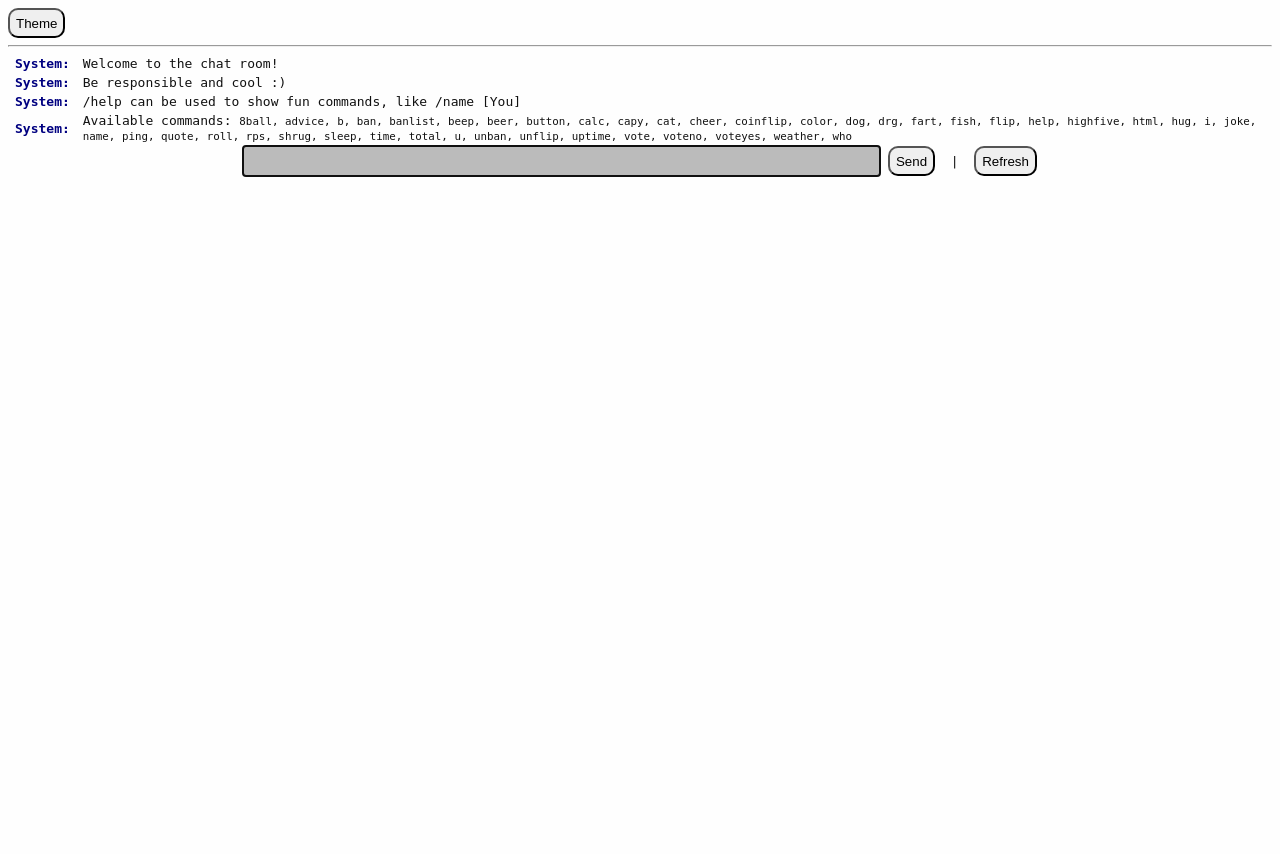
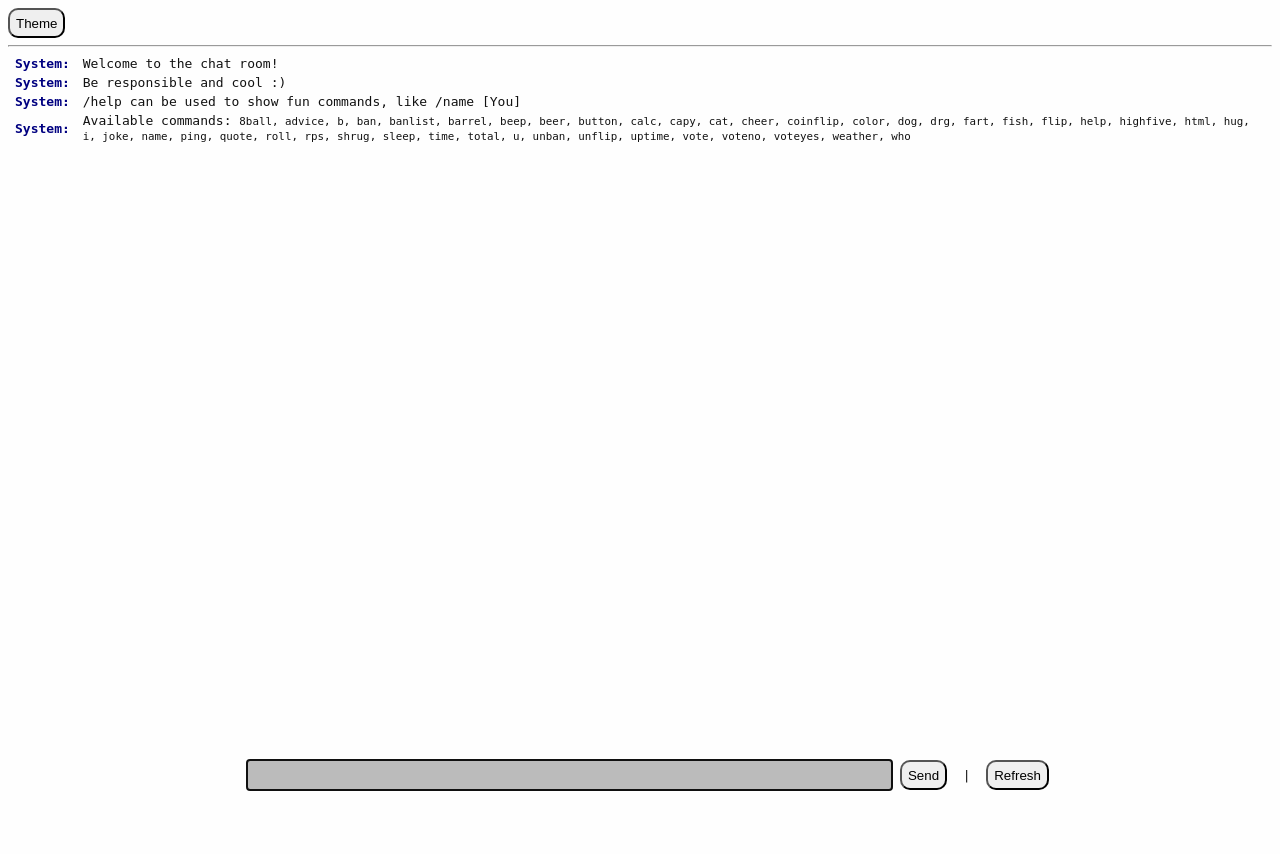
Before and after one commit to horizoncarlo/glyph-epub, a Flask app: page / in a window 1280 px wide. After the commit the page ends 791 px from the top, so only its background shows below. Run offline with Flask 3, Linux system fonts and the light colour scheme; data that the repository does not hold is empty.

Commit message:
Added barrel command. Cleaned up scrolling. Split some login for Kobo specific browsers. Reduced API photo limits

```diff
--- a/kobo-chat/commands.py
+++ b/kobo-chat/commands.py
@@ -184,6 +184,11 @@ def html_command(room, sender, args):
     room.add_system_message(
         f"{sender} incorrectly tried a command. Use /html [password] [text]"
     )
+
+
+@command("barrel")
+def barrel(room, sender, args):
+    room.start_barrel(sender)
 
 
 @command("beep")
@@ -623,7 +628,7 @@ def advice(room, sender, args):
 
 @command("dog")
 def dog(room, sender, args):
-    if not check_limit(room, "dog", 20):
+    if not check_limit(room, "dog", 5):
         return
 
     def fetch():
@@ -643,7 +648,7 @@ def dog(room, sender, args):
 
 @command("cat")
 def cat(room, sender, args):
-    if not check_limit(room, "cat", 20):
+    if not check_limit(room, "cat", 5):
         return
 
     def fetch():
@@ -663,7 +668,7 @@ def cat(room, sender, args):
 
 @command("capy")
 def capy(room, sender, args):
-    if not check_limit(room, "capy", 20):
+    if not check_limit(room, "capy", 5):
         return
 
     def fetch():
@@ -686,7 +691,7 @@ def capy(room, sender, args):
 
 @command("joke")
 def joke(room, sender, args):
-    if not check_limit(room, "joke", 30):
+    if not check_limit(room, "joke", 20):
         return
 
     def fetch():
@@ -702,7 +707,7 @@ def joke(room, sender, args):
 
 @command("weather")
 def weather(room, sender, args):
-    if not check_limit(room, "weather", 50):
+    if not check_limit(room, "weather", 30):
         return
 
     def fetch():
--- a/kobo-chat/main.py
+++ b/kobo-chat/main.py
@@ -35,6 +35,11 @@ def main(all_message=False):
     # Maintain that this client is active
     room.maintain_client_activity(session["client_id"], sender)
 
+    # Determine if we're coming from a Kobo Clara browser, which has some different format and CSS/JS limitations
+    is_kobo = (
+        "kobo" in (request.user_agent or request.headers.get("User-Agent", "")).lower()
+    )
+
     return render_template(
         "chat.html",
         api=get_base_api(),
@@ -43,6 +48,7 @@ def main(all_message=False):
         maxinput=room.maxinput,
         admin_name=room.admin_name,
         theme="theme-light",
+        is_kobo=is_kobo,
     )
 
 
--- a/kobo-chat/room.py
+++ b/kobo-chat/room.py
@@ -52,6 +52,9 @@ class Room:
         # Various banned names - pretty simple to change your name to avoid, mostly just to bug the kids
         self.banned: Set[str] = set()
 
+        # Barrels for the /barrel command, to help determine when they explode
+        self.barrels: list[Barrel] = []
+
         # Add our System messages, but setup our day header so the first human message gets one
         self.last_day = None
         self.add_system_message("Welcome to the chat room!")
@@ -98,6 +101,13 @@ class Room:
                 minutes=self.expire_client_after_min
             ):
                 self.clients.pop(client_id)
+
+    def start_barrel(self, sender):
+        explode_in = random.randint(3, 12)
+        self.add_system_message(
+            f"{sender} lit a barrel that will EXPLODE in <b>{explode_in}</b> messages"
+        )
+        self.barrels.append(Barrel(sender, explode_in))
 
     def add_system_message(self, text):
         self.add_message(self.admin_name, text, is_system=True)
@@ -168,6 +178,27 @@ class Room:
 
         self.messages.append(message)
 
+        # Handle the /barrel command
+        if self.barrels:
+            barrel_senders: Set[str] = set()
+
+            for barrel in self.barrels[
+                :
+            ]:  # Iterate over a copy since we'll modify the list
+                barrel.explode_in -= 1
+                if barrel.explode_in <= 0:
+                    barrel_senders.add(barrel.sender)
+                    self.barrels.remove(barrel)
+
+            # Go through our set so that any overlapping explosions aren't duplicated
+            if barrel_senders:
+                for sender in barrel_senders:
+                    self.add_message(
+                        sender,
+                        f"&nbsp;&nbsp;K&nbsp;A&nbsp;B&nbsp;O&nbsp;O&nbsp;M<br/><img src='./static/images/exploding-barrel.jpg' alt='Exploding Barrel' width='120' height='120' class='exploding-barrel'><br/>&nbsp;&nbsp;K&nbsp;A&nbsp;B&nbsp;O&nbsp;O&nbsp;M",
+                        is_safe=True,
+                    )
+
         with self.perform_sse:
             self.perform_sse.notify_all()
 
@@ -187,3 +218,9 @@ class Client:
     client_id: int
     sender: str
     last_active: datetime = field(default_factory=datetime.now)
+
+
+@dataclass
+class Barrel:
+    sender: str
+    explode_in: int
--- a/kobo-chat/static/style.css
+++ b/kobo-chat/static/style.css
@@ -1,8 +1,18 @@
+html {
+  overflow-y: scroll;
+}
+
 body {
-  overflow-y: scroll;
   font-family: monospace;
+}
+
+.content {
+  margin-bottom: 45px;
+}
+
+.content.is-kobo {
   /* Magic number that works best on Kobo Clara in 2026 to have the keyboard right under the input*/
-  margin-bottom: 53%;
+  margin-bottom: 55%;
 }
 
 .theme-dark, .theme-dark a, .theme-dark a:visited {
@@ -39,6 +49,12 @@ button {
   border-radius: 10px;
 }
 
+.content:not(.is-kobo) .chat-in {
+  width: 100%;
+  position: fixed;
+  bottom: 10px;
+}
+
 .theme-dark .system-sender {
   color: lightblue;
   font-weight: bold;
@@ -50,6 +66,7 @@ button {
 }
 
 .day {
+  width: 100%;
   padding: 5px;
   border: 2px dotted green;
   border-radius: 10px;
@@ -69,6 +86,11 @@ button {
   text-shadow: 0 0 10px plum;
 }
 
+.exploding-barrel {
+  width: 120px;
+  height: 120px;
+}
+
 .api-image {
   width: 100%;
   max-width: 640px;
--- a/kobo-chat/templates/chat.html
+++ b/kobo-chat/templates/chat.html
@@ -5,7 +5,7 @@
 {% block content %}
   <form method="post" action="{{ api }}/chat/send">
     <input type="hidden" id="sender" name="sender" value="{{ sender }}">
-    <button type="button" onclick="toggleThemeMode()">Theme</button>
+    <button type="button" onclick="toggleThemeMode()" tabindex="-1">Theme</button>
 
     <hr/>
 
@@ -16,6 +16,7 @@
     </table>
 
     <center>
+      <div class="chat-in">
           <input type="text" id="text" name="text" maxlength="{{maxinput}}"
                 spellcheck="true" autofocus="true"
                 onkeydown="chatDoKey(event)" onchange="saveChat(this)">
@@ -23,6 +24,7 @@
           <button type="submit">Send</button>
           &nbsp;|&nbsp;
           <button type="reset" onclick="window.location.reload()">Refresh</button>
+      </div>
     </center>
   </form>
 {% endblock %}
@@ -31,6 +33,10 @@
 <script>
   const LS_SENDER = 'sender';
   const LS_TEXT = 'text';
+
+  function bottomScroll() {
+    window.scrollTo(0, document.documentElement.scrollHeight);
+  }
 
   function chatDoKey(event) {
     if (event.key === 'ArrowUp' && document.getElementById('sender')) {
@@ -65,7 +71,9 @@
       saveSender(sender);
     }
   }
+
   getSender();
+  bottomScroll();
 
   if (window.EventSource) {
     const source = new EventSource("{{ api }}/chat/stream");
@@ -77,6 +85,9 @@
         if (!document.hasFocus()) {
           updateTitleMessageCount(1);
         }
+        else {
+          bottomScroll();
+        }
       }
     };
 
--- a/kobo-chat/templates/includes/chat_row.html
+++ b/kobo-chat/templates/includes/chat_row.html
@@ -9,17 +9,13 @@
       {{ message.sender }}:
     {% endif %}
   </td>
-  <td class="tc">
-    {% if not message.special.get("is_day") %}
-      {% if message.special.get("is_mega") %}
-        <span style="font-size: x-large;">{{message.text}}</span>
-      {% elif message.special.get("is_system") or message.special.get("is_safe") %}
-        {{ message.text | safe }}
-      {% else %}
-        {{ message.text }}
-      {% endif %}
+  <td class="tc {{ 'day' if message.special.get('is_day') }}">
+    {% if message.special.get("is_mega") %}
+      <span style="font-size: x-large;">{{message.text}}</span>
+    {% elif message.special.get("is_system") or message.special.get("is_safe") %}
+      {{ message.text | safe }}
     {% else %}
-      <div class="day">{{ message.text }}</div>
+      {{ message.text }}
     {% endif %}
   </td>
 </tr>
--- a/kobo-chat/templates/layout.html
+++ b/kobo-chat/templates/layout.html
@@ -101,7 +101,7 @@
     {% block header %}{% endblock %}
   </head>
   <body class="{{ theme }}">
-    <section class="content">
+    <section class="content{{ ' is-kobo' if is_kobo }}">
       {% block content %}{% endblock %}
     </section>
 
```
Also changed, not shown: kobo-chat/static/images/exploding-barrel.jpg (added). Lines whose indentation alone changed are shown as unchanged.
